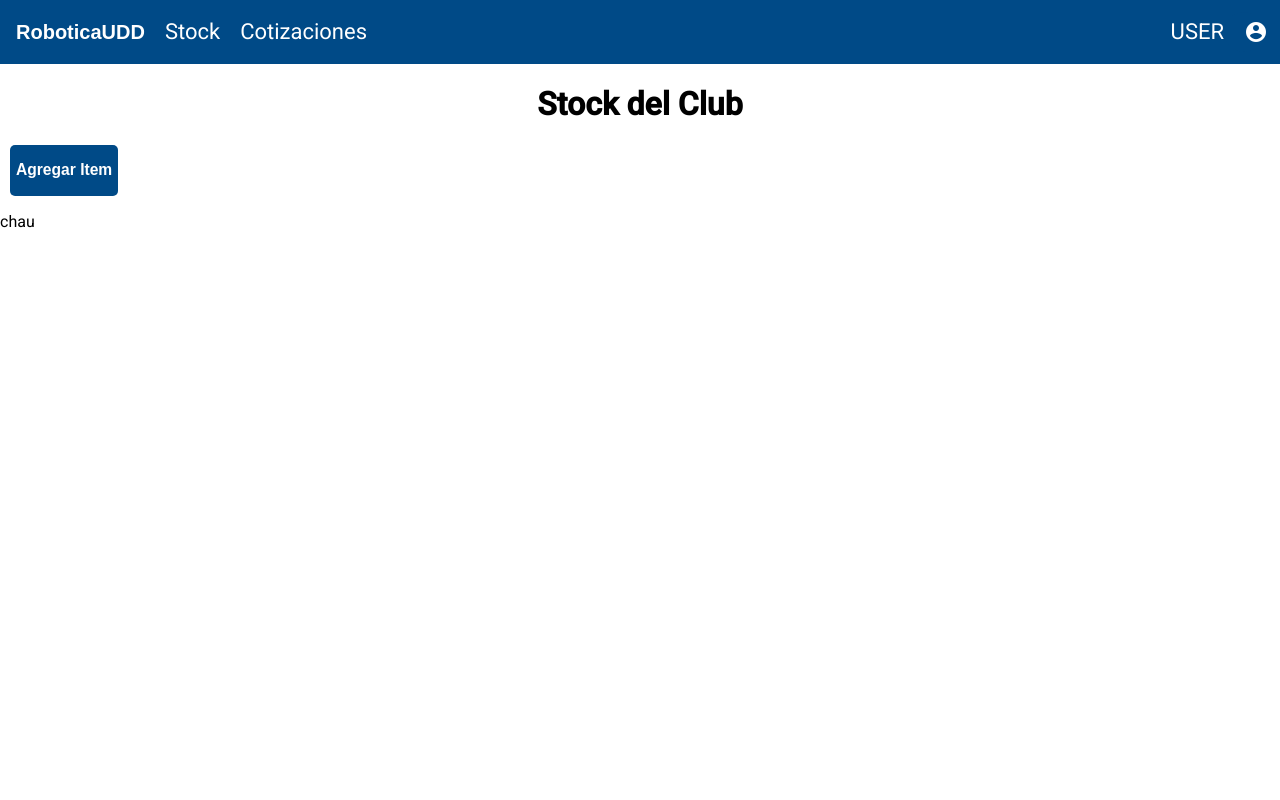
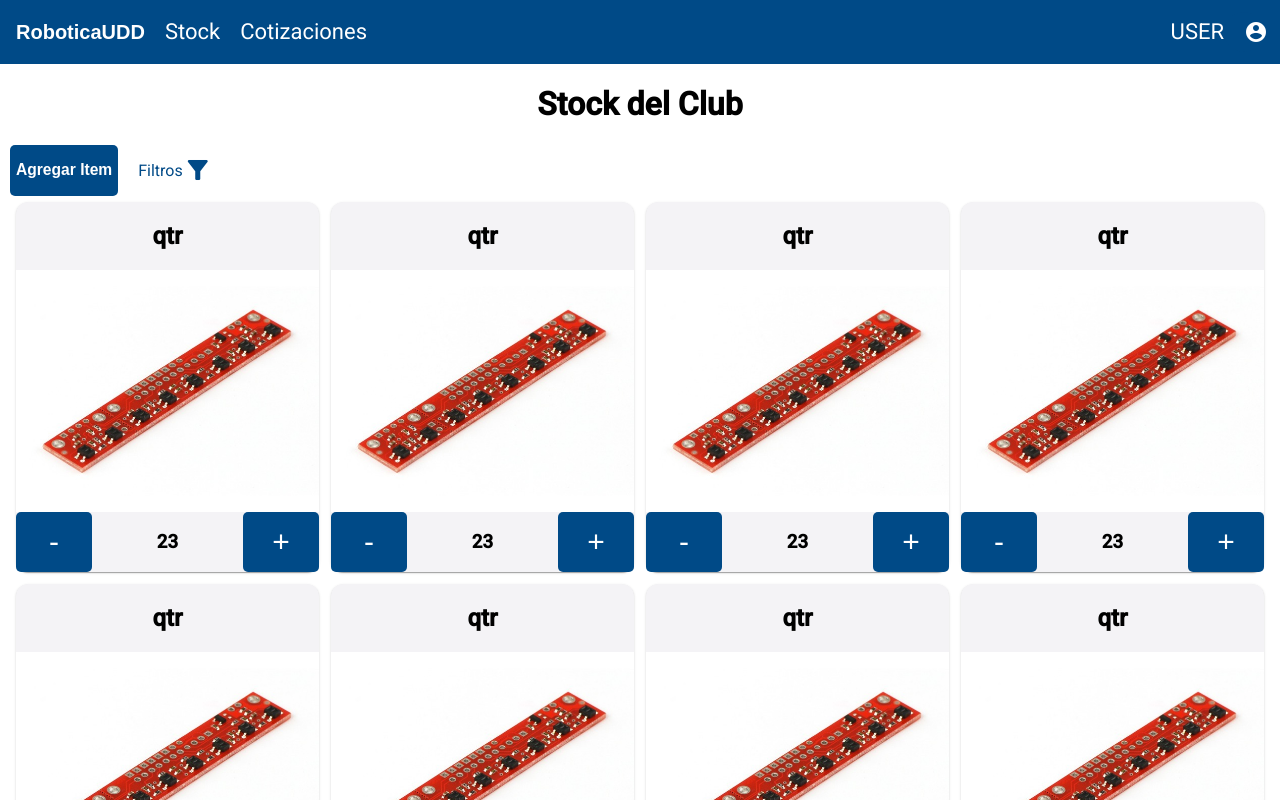
Before and after one commit to Robotica-UDD/Front-Stock, an Angular app in the folder stock-app/: page /stock in a window 1280 px wide. Shown: the top 800 px of the page. Built offline with nearby package versions, Linux system fonts and the light colour scheme.

Commit message:
Base Items en Stock
+ Se creo el componente Item para mostrar los items.
+ Se creó filtro (Aún sin funcion)

```diff
--- /dev/null
+++ b/stock-app/src/app/item/item.component.css
@@ -0,0 +1,37 @@
+
+img{
+    width: 100%;
+}
+.container {
+    display: flex;
+    flex-direction: row;
+}
+button{
+    font-size: 30px;
+    width: 100%;
+    height: 100%;
+
+}
+
+.c-mas{
+    width: 25%;
+}
+.c-menos{
+    width: 25%;
+}
+.c-cantidad{
+    width:50%
+}
+.a-mas {
+    cursor: pointer;
+}
+.a-menos {
+    cursor: pointer;
+}
+
+.itemName{
+    text-align: center;
+}
+.cantidad{
+    text-align: center;
+}
--- /dev/null
+++ b/stock-app/src/app/item/item.component.html
@@ -0,0 +1,17 @@
+<mat-card>
+    <h2 class="itemName">qtr</h2>
+    <img src="qtr.jpg" alt="">
+    <div class="container">
+        <div class="c-menos">
+            <a class="a-menos" href=""><button href=" ">-</button></a>
+        </div>
+        <div class="c-cantidad">
+            <h3 class="cantidad">23</h3>
+        </div>
+        <div class="c-mas">
+            <a class="a-mas" href=""><button href=" ">+</button></a>
+        </div>
+
+    </div>
+
+</mat-card>
--- a/stock-app/src/app/stock/stock.component.css
+++ b/stock-app/src/app/stock/stock.component.css
@@ -4,3 +4,30 @@
 .body{
     margin:10px;
 }
+app-item {
+    margin: 2%;
+
+}
+.filtros{
+    margin-left: 20px;
+    display: flex;
+    flex-direction: row;
+}
+.filtro{
+    align-self: center;
+    color: #004A87;
+}
+.items {
+    display:grid;
+    grid-template-columns: repeat(auto-fill, minmax(256px,1fr));
+}
+.head{
+    display: flex;
+}
+.mat-icon{
+    align-self: center;
+    width: 30px;
+    height: 30px;
+    font-size:30px;
+    color: #004A87
+}
--- a/stock-app/src/app/stock/stock.component.html
+++ b/stock-app/src/app/stock/stock.component.html
@@ -1,5 +1,39 @@
 
 <div class="body">
     <h1 class="title">Stock del Club</h1>
+    <div class="head">
+
     <button><h3>Agregar Item</h3></button>
+        <div class="filtros">
+            <a class="filtro "href="">Filtros</a>
+            <mat-icon>filter_alt</mat-icon>
+        </div>
+
+
+    </div>
+    <div class="items">
+        <app-item></app-item>
+        <app-item></app-item>
+        <app-item></app-item>
+        <app-item></app-item>
+        <app-item></app-item>
+        <app-item></app-item>
+        <app-item></app-item>
+        <app-item></app-item>
+        <app-item></app-item>
+        <app-item></app-item>
+        <app-item></app-item>
+        <app-item></app-item>
+        <app-item></app-item>
+        <app-item></app-item>
+        <app-item></app-item>
+        <app-item></app-item>
+        <app-item></app-item>
+        <app-item></app-item>
+        <app-item></app-item>
+        <app-item></app-item>
+    </div>
+
+
+
 </div>
--- a/stock-app/src/app/stock/stock.component.ts
+++ b/stock-app/src/app/stock/stock.component.ts
@@ -1,8 +1,10 @@
 import { Component } from '@angular/core';
+import { ItemComponent } from '../item/item.component';
+import { MatIconModule } from '@angular/material/icon';
 
 @Component({
   selector: 'app-stock',
-  imports: [],
+  imports: [ItemComponent, MatIconModule],
   templateUrl: './stock.component.html',
   styleUrl: './stock.component.css'
 })
```
Also changed, not shown: stock-app/src/app/item/item.component.ts (added, +12 -0 lines), stock-app/public/qtr.jpg (added), 1 other file (tests, documents, lock files or other folders).
